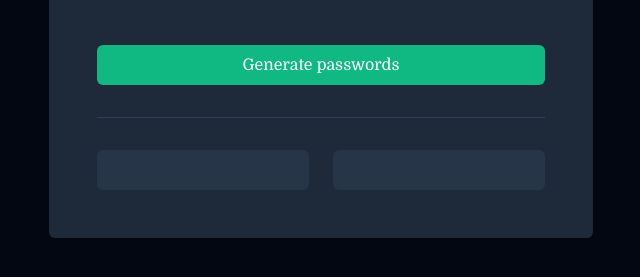
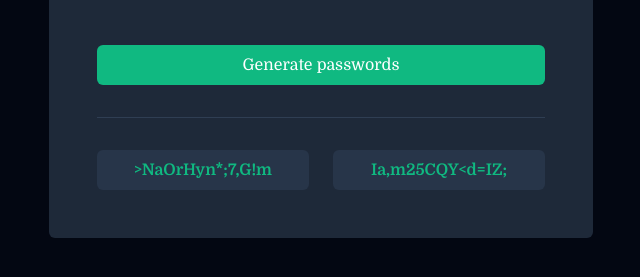
Before and after one commit to Timmydrax/cryptify, a plain HTML site: page index.html in a window 1280 px wide. Both pictures are taken after a click on the button "Generate passwords". Shown: the part 271-548 px from the top of the page, without its empty margins (319-959 px from the left). Drawn offline with nearby package versions, Linux system fonts and the light colour scheme.

Commit message:
FIX: Bug fix

```diff
--- a/index.html
+++ b/index.html
@@ -30,18 +30,23 @@
         <div class="flex flex-col gap-8">
           <button
             class="bg-[#10B981] text-white px-4 py-2 rounded-md cursor-pointer hover:bg-[#059669]"
+            id="button-el"
           >
             Generate passwords
           </button>
 
           <div class="border-b-[1px] border-[#2F3E53] w-full"></div>
 
-          <div class="flex flex-row gap-6">
-            <div class="w-[212px] h-[40px] rounded-md bg-[#273549]">
-              <p></p>
+          <div class="flex flex-row gap-6 flex-wrap">
+            <div
+              class="w-[212px] h-[40px] rounded-md bg-[#273549] flex items-center justify-center"
+            >
+              <p id="generator-one" class="text-[#10B981] font-bold"></p>
             </div>
-            <div class="w-[212px] h-[40px] rounded-md bg-[#273549]">
-              <p></p>
+            <div
+              class="w-[212px] h-[40px] rounded-md bg-[#273549] flex items-center justify-center"
+            >
+              <p id="generator-two" class="text-[#10B981] font-bold"></p>
             </div>
           </div>
         </div>
--- a/script.js
+++ b/script.js
@@ -1,5 +1,11 @@
+let buttonEl = document.getElementById("button-el");
+let generatorOne = document.getElementById("generator-one");
+let generatorTwo = document.getElementById("generator-two");
 
-
+buttonEl.addEventListener("click", (event) => {
+  event.preventDefault();
+  getRandomCharacters();
+});
 
 
 const characters = [
@@ -95,3 +101,13 @@ const characters = [
   "?",
   "/",
 ];
+
+function getRandomCharacters() {
+  let passwordLength = 15;
+  for (let i = 0; i < passwordLength; i++) {
+    const randomIndexOne = Math.floor(Math.random() * characters.length);
+    const randomIndexTwo = Math.floor(Math.random() * characters.length);
+    generatorOne.textContent += characters[randomIndexOne];
+    generatorTwo.textContent += characters[randomIndexTwo];
+  }
+}
```
